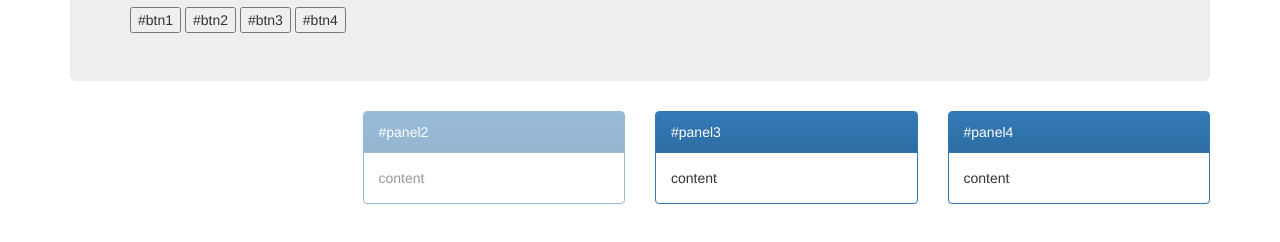
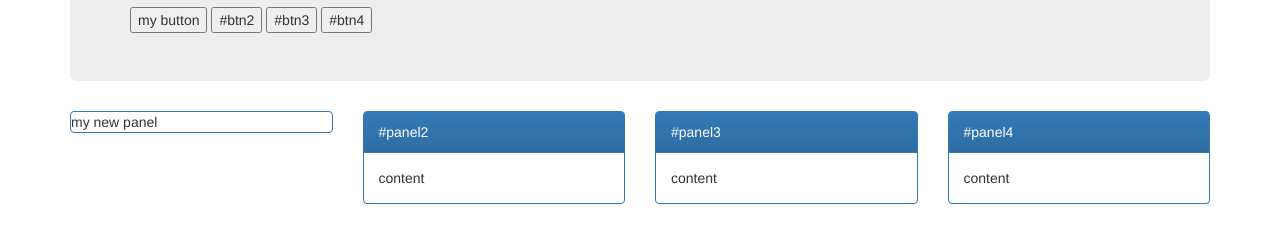
Before and after one commit to heggy231/jQuery-Tutorial-by-LearnCode, a plain HTML site: page jQueryTutorial/indexLeson2.html in a window 1280 px wide. Shown: the part 140-382 px from the top of the page. Drawn offline with nearby package versions, Linux system fonts and the light colour scheme.

Commit message:
panel 1updatea

```diff
--- a/jQueryTutorial/indexLeson2.html
+++ b/jQueryTutorial/indexLeson2.html
@@ -19,10 +19,10 @@
           <div class="container">
             <div class="jumbotron">
               <h1>Let's Have Fun!</h1>
-              <button class="panel-button" data-panelid="panel1">#btn1</button>
-              <button class="panel-button" data-panelid="panel2">#btn2</button>
-              <button class="panel-button" data-panelid="panel3">#btn3</button>
-              <button class="panel-button" data-panelid="panel4">#btn4</button>
+              <button id="btn1" >#btn1</button>
+              <button id="btn1" >#btn2</button>
+              <button id="btn1" >#btn3</button>
+              <button id="btn1" >#btn4</button>
             </div>
 
           <div class="row">
@@ -69,23 +69,12 @@
         // jQuery goes inside of document ready funtion
         // short way of writing document.ready $(function() {});
         $(function() {
-          // selector # css, .hide(miliseconds)
-          // $("#panel1").hide(300).show(1000).hide(300).show(1000);
-          // // slides up and waits then comes down 1000 milisec
-          // $("#panel1").slideUp(1000).delay(1000).slideDown(1000);
-          // $("#panel1").fadeOut(1000).delay(1000).slideDown(1000);
-          // $("#panel1").toggle(1000).toggle(1000);
+          // change html text using 'text'.html()
+          $('#btn1').html('my button');
+          // gets rid of all elements only text 'my new panel' displays
+          $('#panel1').html('my new panel');
 
-          // remember to put .css() inside of {} and " for color "
-          // for font-weight need to camelCase or 'font-weight'
-          // $("#panel1").css({  /* have enter any time curly braces js objectify*/
-          //   color: "red",
-          //   fontWeight: 'bold',
-          //   display: 'none' /* when doesn't want to see it*/
-          // });
 
-          $("#panel1").hide(); /*hide it*/
-          $("#panel2").css({opacity:'0.5'}); /* make it bit transparent*/
         });
       </script>
 
```
